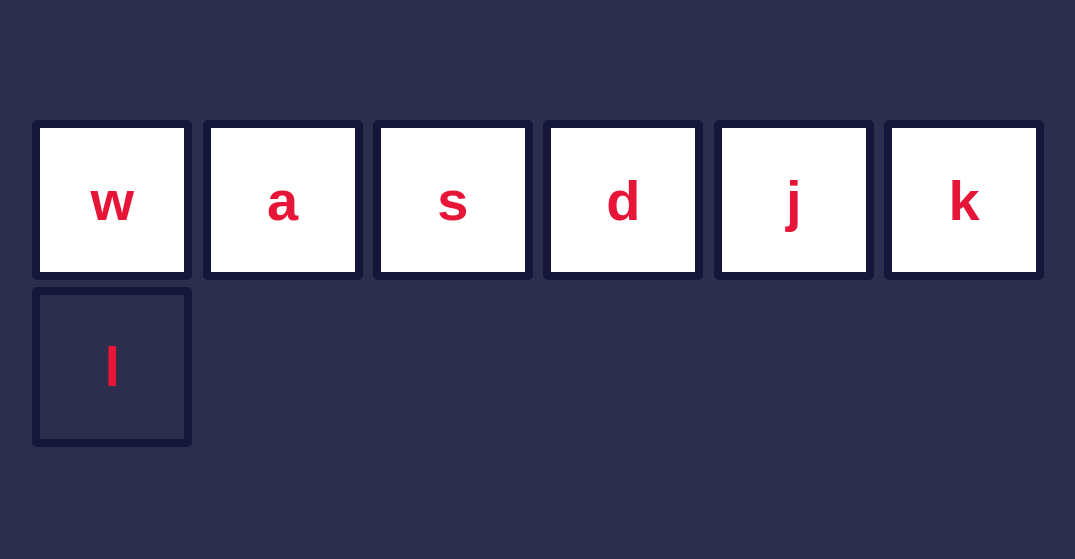
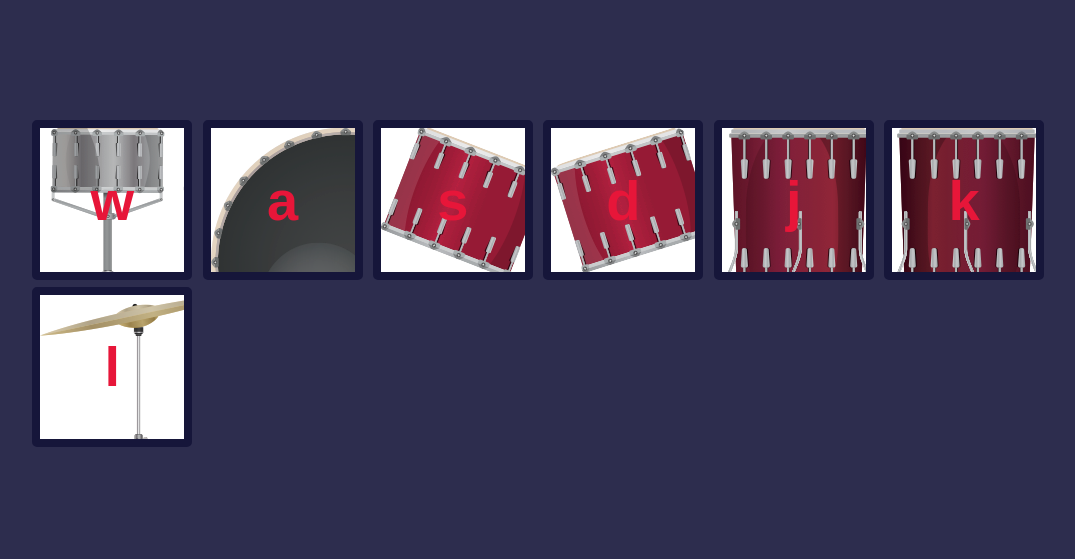
Before and after one commit to tee-boy/DrumKit, a plain HTML site: page index.html in a window 1280 px wide. Shown: the part 241-800 px from the top of the page, without its empty margins (99-1174 px from the left). Drawn offline with nearby package versions, Linux system fonts and the light colour scheme.

Commit message:
Update style.css

```diff
--- a/style.css
+++ b/style.css
@@ -8,7 +8,7 @@ body{
     background: rgb(45, 45, 78);
 }
 .home__section{
-    background: url(Asset/kick.png);
+    background: url(kick.png);
     height: 20vh;
 }
 .container{
@@ -57,25 +57,25 @@ b{
     color: red;
 }
 .w{
-    background-image: url(Asset/snare.png);
+    background-image: url(snare.png);
 }
 .a{
-    background-image: url(Asset/kick.png);
+    background-image: url(kick.png);
 }
 .s{
-    background-image: url(Asset/tom1.png);
+    background-image: url(tom1.png);
 }
 .d{
-    background-image: url(Asset/tom2.png);
+    background-image: url(tom2.png);
 }
 .j{
-    background-image: url(Asset/tom3.png);
+    background-image: url(tom3.png);
 }
 .k{
-    background-image: url(Asset/tom4.png);
+    background-image: url(tom4.png);
 }
 .l{
-    background: url(Asset/crash.png);
+    background: url(crash.png);
 }
 @media (max-width: 700px) and (min-width: 1px) {
     footer{
```
